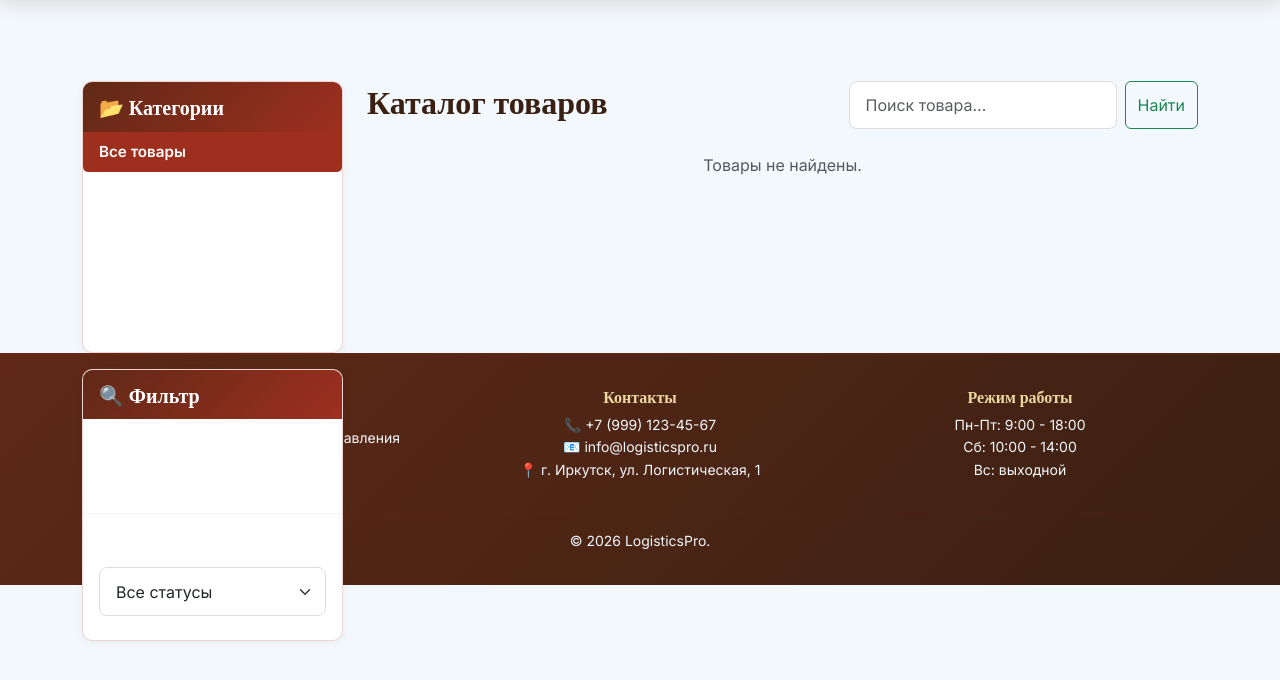
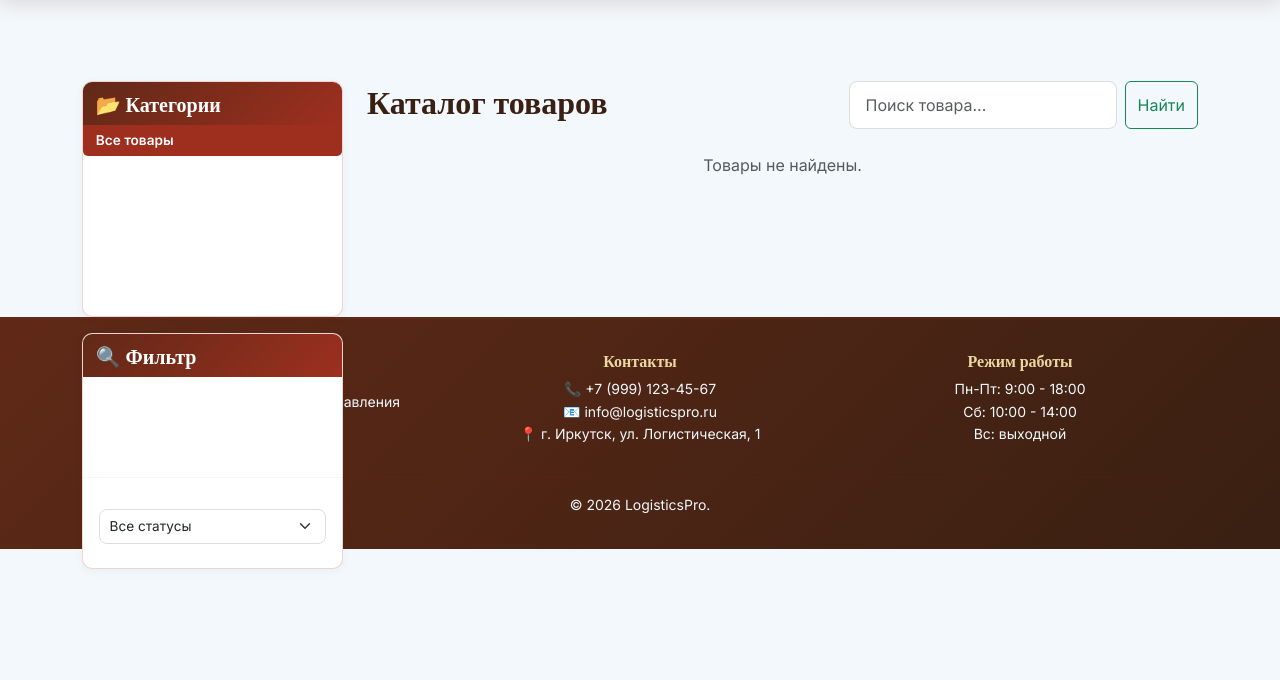
Before and after one commit to egasik/logistic_system, a Django app: page / in a window 1280 px wide. Shown: the part 61-741 px from the top of the page. Run offline with Django 5.2, Linux system fonts and the light colour scheme; data that the repository does not hold is empty.

Commit message:
update branch

```diff
--- a/static/css/style.css
+++ b/static/css/style.css
@@ -507,5 +507,68 @@ input[type="number"]::-webkit-inner-spin-button {
 
 input[type="number"] {
     -moz-appearance: textfield;
-    appearance: none; /* ← Добавили для устранения предупреждения linter */
+    appearance: none;
 }
+
+/* ============================================
+   Левая панель (Категории и Фильтры) - Компактный вид
+   ============================================ */
+
+/* Ограничиваем высоту карточек в левой панели */
+.col-md-3 .card {
+    max-height: 400px;
+    overflow-y: auto;
+    overflow-x: hidden;
+}
+
+/* Карточка категорий */
+.col-md-3 .card:first-child {
+    max-height: 350px;
+}
+
+/* Заголовки в сайдбаре */
+.col-md-3 .card-header {
+    padding: 0.6rem 0.8rem;
+    font-size: 1rem;
+    position: sticky;
+    top: 0;
+    z-index: 10;
+}
+
+/* Элементы списка категорий */
+.list-group-item {
+    padding: 0.4rem 0.8rem;
+    font-size: 0.85rem;
+    line-height: 1.3;
+}
+
+/* Бейджи в категориях */
+.list-group-item .badge {
+    font-size: 0.7rem;
+    padding: 0.25rem 0.5rem;
+}
+
+/* Форма фильтра */
+.col-md-3 .form-select {
+    font-size: 0.85rem;
+    padding: 0.4rem 0.6rem;
+}
+
+/* Кастомизация скроллбара для сайдбара */
+.col-md-3 .card::-webkit-scrollbar {
+    width: 6px;
+}
+
+.col-md-3 .card::-webkit-scrollbar-track {
+    background: #f1f1f1;
+    border-radius: 3px;
+}
+
+.col-md-3 .card::-webkit-scrollbar-thumb {
+    background: var(--color-1);
+    border-radius: 3px;
+}
+
+.col-md-3 .card::-webkit-scrollbar-thumb:hover {
+    background: var(--color-3);
+}
```
Also changed, not shown: 1 other file.
